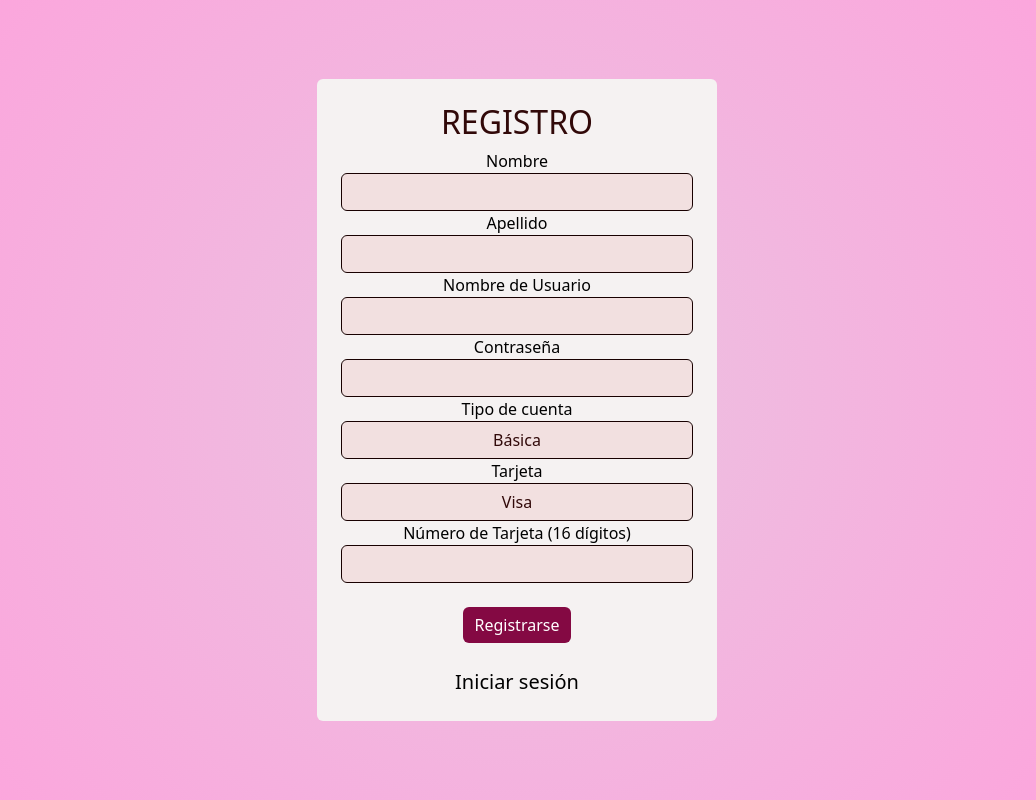
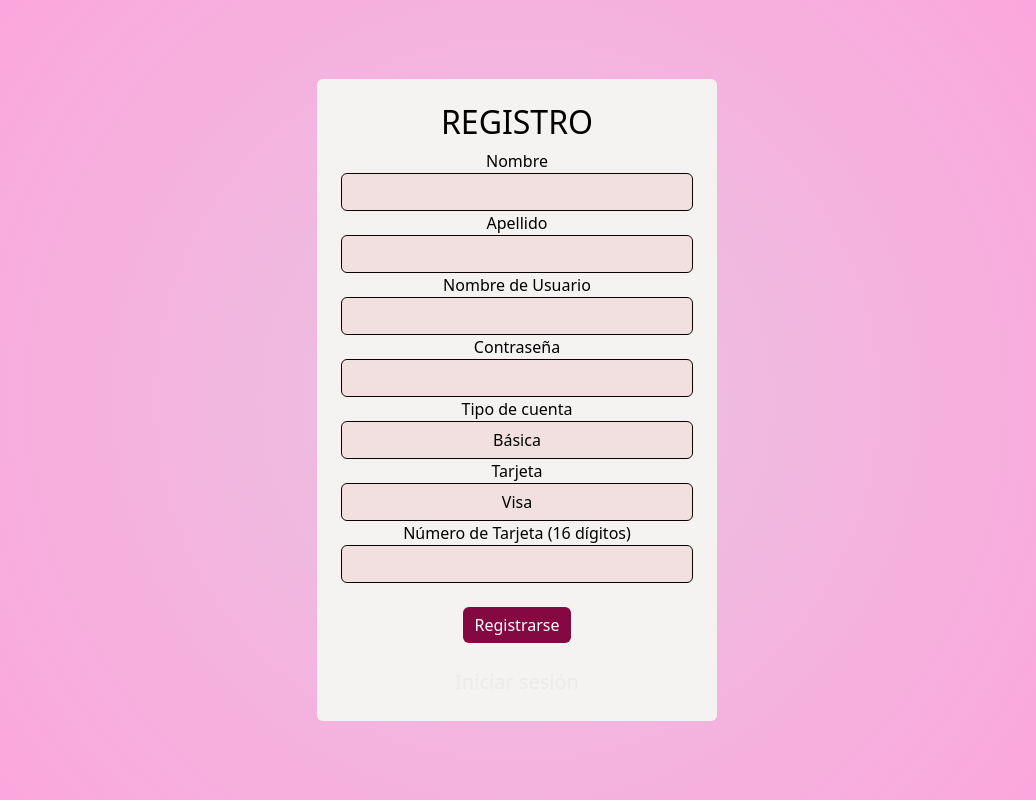
Before and after one commit to lelyys/astro, a plain HTML site: page registro.html in a window 1280 px wide. Shown: the whole page, without its empty margins (123-1159 px from the left). Drawn offline with Linux system fonts and the light colour scheme.

Commit message:
Update registro.html

```diff
--- a/registro.html
+++ b/registro.html
@@ -21,13 +21,13 @@
         .form-control {
             background-color: #f2e0e0;
             color: #4e2020;
-            border: 1px solid #180000;
+            border: 1px solid #0a0202;
         }
         .form-control::placeholder {
             color: #000000;
         }
         .form-control:focus {
-            background-color: #000000;
+            background-color: #ede5e5;
             color: #190101;
             border-color: #6200ea;
         }
@@ -41,16 +41,13 @@
             transition: 1s ease all;
         }
         .text-center {
-            color: #310909;
+            color: #000000;
         }
         a{
-          color: #000000;
+          color: #edeaea;
           text-decoration: none;
           font-weight: 450;
           font-size: 20px;
-        }
-        .nombre{
-            color: #000000;
         }
 
     </style>
```
